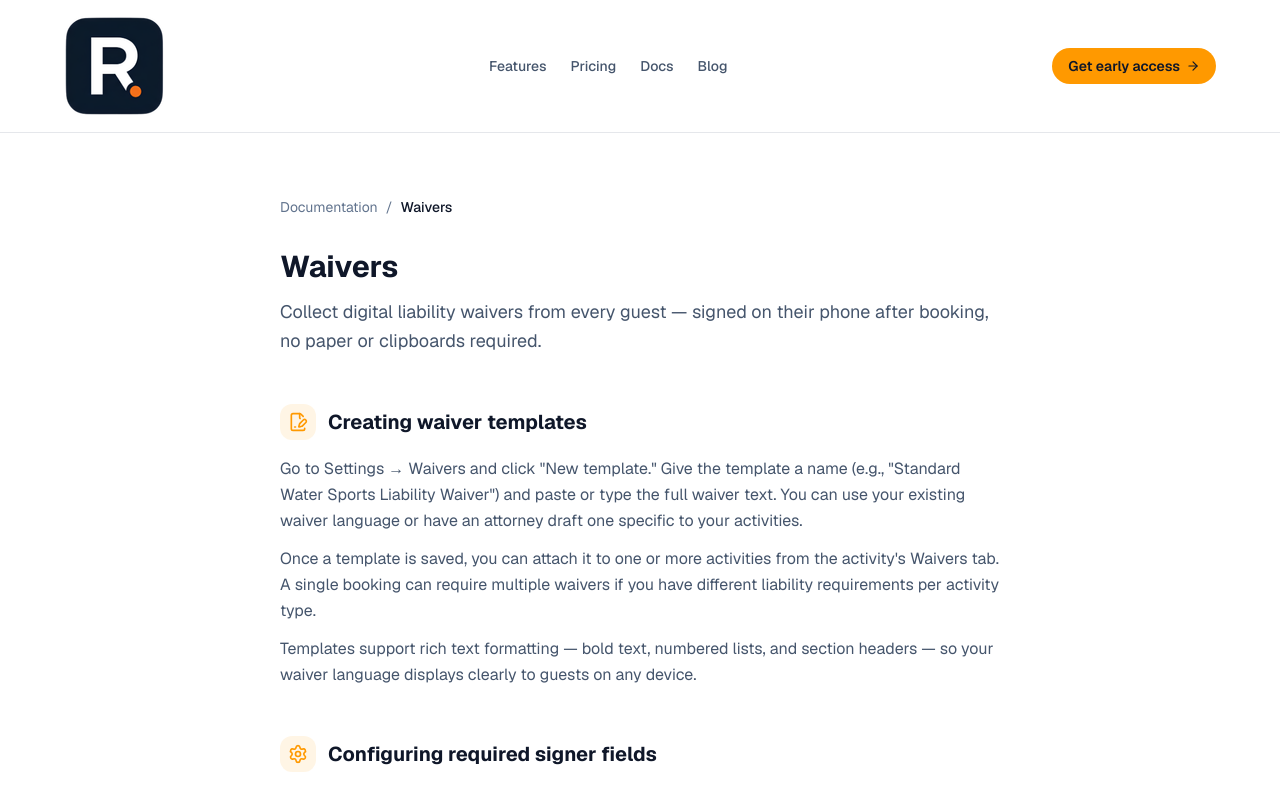
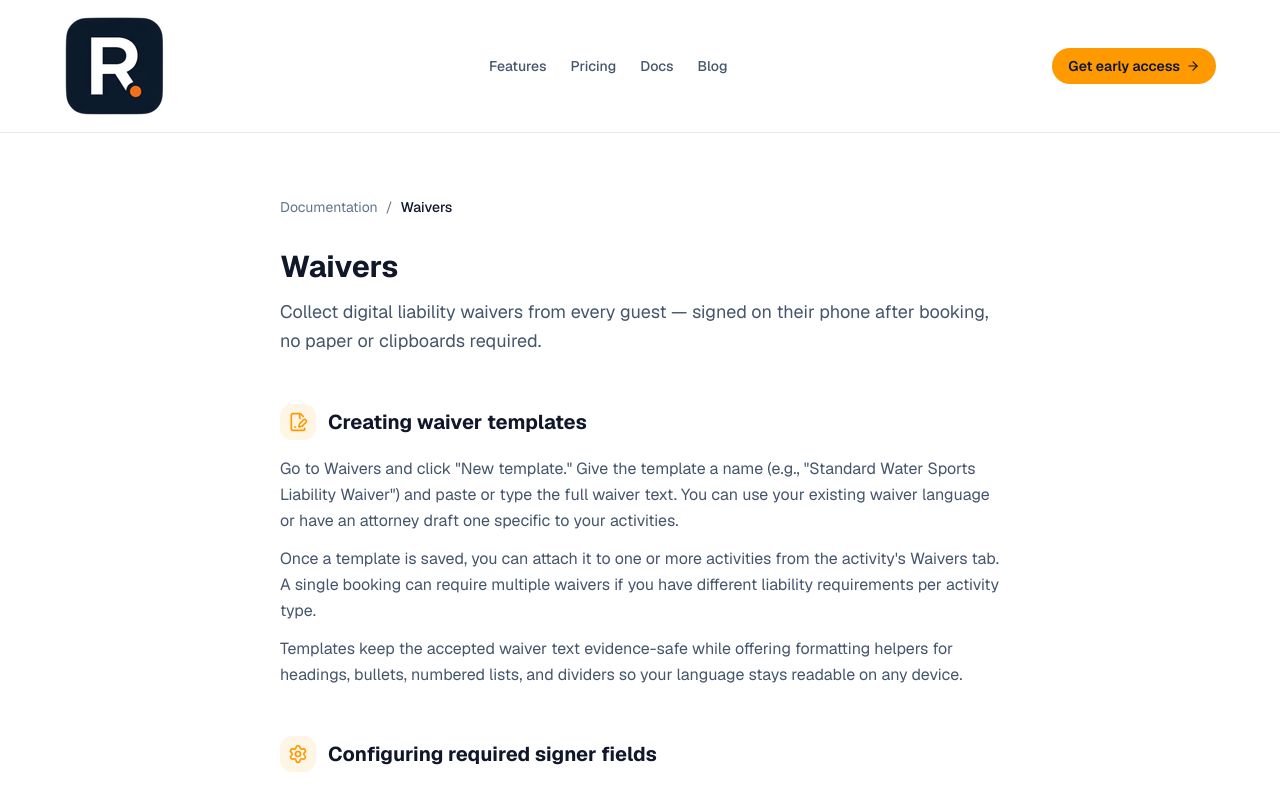
Before and after one commit to Cortana-Ops/reservkit-landing, a Next.js app: page /docs/waivers in a window 1280 px wide. Shown: the top 792 px of the page. Built offline with nearby package versions, Linux system fonts and the light colour scheme.

Commit message:
Correct marketing docs product claims (#15)

```diff
--- a/app/docs/staff/page.tsx
+++ b/app/docs/staff/page.tsx
@@ -59,7 +59,7 @@ export default function Staff() {
             </div>
             <div className="space-y-3 text-slate-600 leading-relaxed">
               <p>
-                Go to Settings → Team and click &quot;Invite member.&quot; Enter the team member&apos;s email address and select their role.
+                Go to Team Members and click &quot;Invite member.&quot; Enter the team member&apos;s email address and select their role.
                 They&apos;ll receive an invitation email with a link to create their account and join your organization.
               </p>
               <p>
@@ -67,8 +67,8 @@ export default function Staff() {
                 operations under different organization accounts.
               </p>
               <p>
-                Pending invitations are shown in the Team list until accepted. You can cancel a pending invitation at any time.
-                Once a team member accepts, they appear as an active member and can log in immediately.
+                Invite links expire after seven days. Once a team member accepts, they appear as an active member and can log in immediately.
+                Owners and admins can remove a team member later, which revokes access and requires a new invitation to rejoin.
               </p>
             </div>
           </section>
--- a/app/docs/waivers/page.tsx
+++ b/app/docs/waivers/page.tsx
@@ -52,7 +52,7 @@ export default function Waivers() {
             </div>
             <div className="space-y-3 text-slate-600 leading-relaxed">
               <p>
-                Go to Settings → Waivers and click &quot;New template.&quot; Give the template a name (e.g., &quot;Standard Water Sports Liability Waiver&quot;)
+                Go to Waivers and click &quot;New template.&quot; Give the template a name (e.g., &quot;Standard Water Sports Liability Waiver&quot;)
                 and paste or type the full waiver text. You can use your existing waiver language or have an attorney draft one specific to your activities.
               </p>
               <p>
@@ -60,8 +60,8 @@ export default function Waivers() {
                 can require multiple waivers if you have different liability requirements per activity type.
               </p>
               <p>
-                Templates support rich text formatting — bold text, numbered lists, and section headers — so your waiver language displays
-                clearly to guests on any device.
+                Templates keep the accepted waiver text evidence-safe while offering formatting helpers for headings,
+                bullets, numbered lists, and dividers so your language stays readable on any device.
               </p>
             </div>
           </section>
--- a/scripts/check-content.mjs
+++ b/scripts/check-content.mjs
@@ -66,6 +66,10 @@ const forbidden = [
   "email copy of their signed waiver",
   "Capacity controls for vessels",
   "Website embed options",
+  "Templates support rich text formatting",
+  "bold text, numbered lists, and section headers",
+  "Settings → Team",
+  "cancel a pending invitation",
 ];
 
 const allowedByFile = {
```
